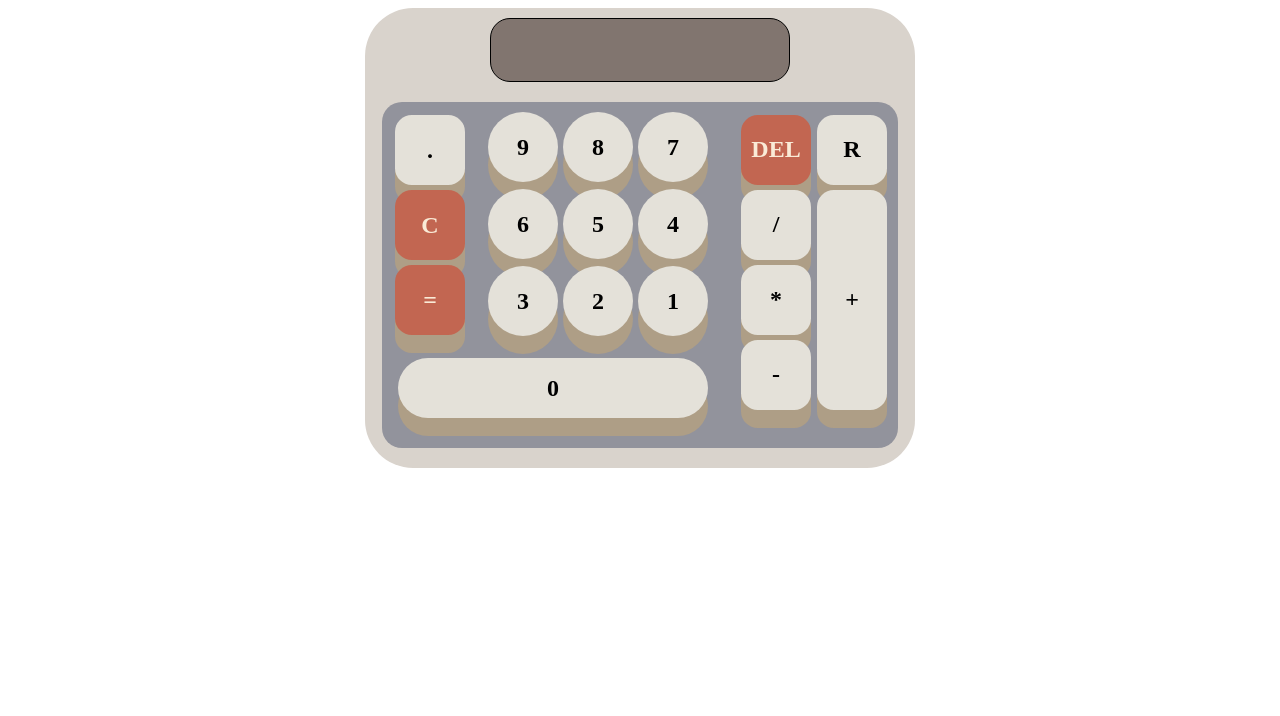
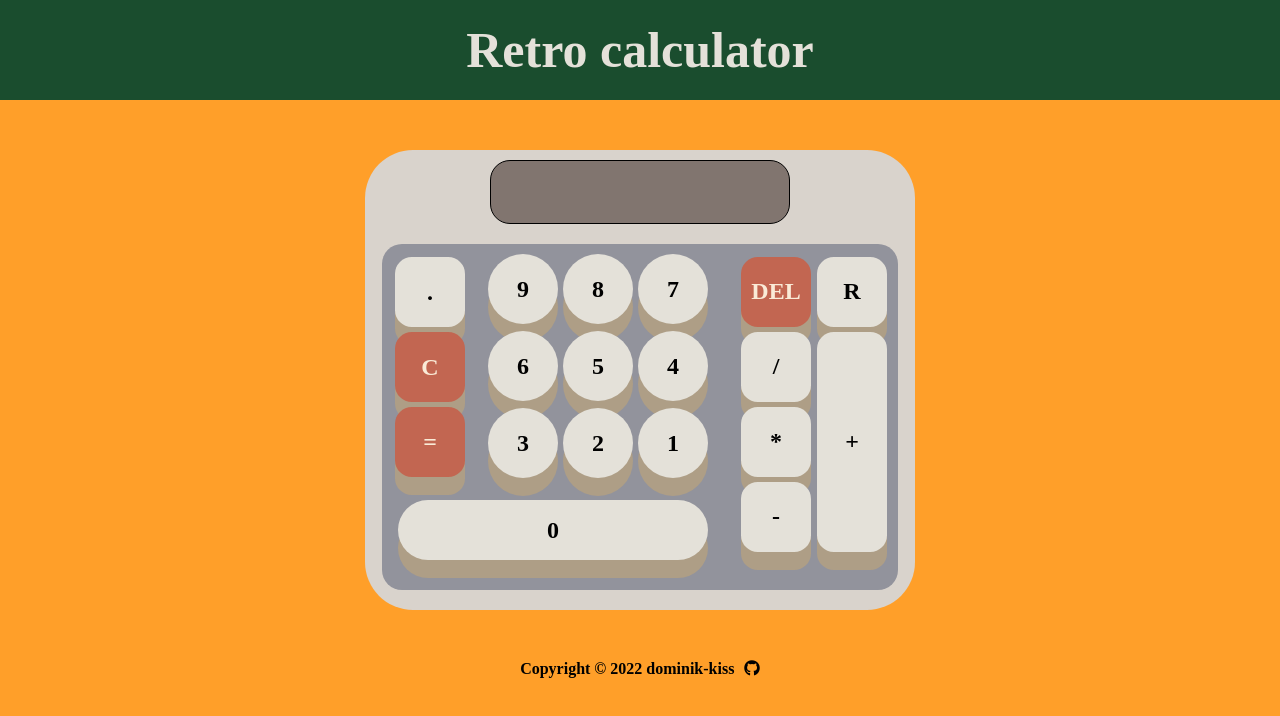
Before and after one commit to dominik-kiss/calculator, a plain HTML site: page index.html in a window 1280 px wide. Drawn offline with Linux system fonts and the light colour scheme.

Commit message:
Add header and footer

```diff
--- a/index.html
+++ b/index.html
@@ -5,10 +5,18 @@
     <meta http-equiv="X-UA-Compatible" content="IE=edge">
     <meta name="viewport" content="width=device-width, initial-scale=1.0">
     <link rel="stylesheet" href="style.css">
+    <link rel="shortcut icon" href="favicon.ico" />
+    <script
+      src="https://kit.fontawesome.com/4c536a6bd5.js"
+      crossorigin="anonymous">
+    </script>
     <script src="script.js" defer></script>
     <title>Calculator</title>
 </head>
 <body>
+    <div id="header">
+        <div id="logo">Retro calculator</div>
+    </div>
     <div id="container">
         <div id="display"></div>
         <div id="button-plate" class="container">
@@ -45,5 +53,17 @@
             </div>
         </div>
     </div>
+    <div id="footer">
+        <div>
+            Copyright ©
+            <script>
+                document.write(new Date().getFullYear())
+            </script>
+            dominik-kiss
+        </div>
+        <a href="https://github.com/dominik-kiss" target="_blank">
+            <i class="fab fa-github"></i>
+        </a>
+    </div>
 </body>
 </html>
--- a/style.css
+++ b/style.css
@@ -17,9 +17,31 @@
 
 body {
     display: flex;
+    flex-direction: column;
+    justify-content: center;
+    align-items: center;
+    margin: 0;
+    background-color: #FF9F29;
+}
+
+/*** Header ***/
+
+#header {
+    width: 100%;
+    height: 100px;
+    background-color: #1A4D2E;
+    margin-bottom: 50px;
+    display: flex;
     justify-content: center;
     align-items: center;
 }
+
+#logo {
+    font-size: 50px;
+    color: #e4e1d9;
+    font-weight: 900;
+}
+
 
 /*** General button setup ***/
 
@@ -106,6 +128,7 @@ button:active::before {
     overflow: hidden;
     margin-top: 10px;
     background-color: #81756f;
+    color: #e4e1d9;
 }
 
 #button-plate {
@@ -181,3 +204,22 @@ button:active::before {
     background-color: #c26651;
     color: antiquewhite;
 }
+
+
+/*** Footer  ***/
+
+#footer {
+    display: flex;
+    margin-top: 50px;
+    font-weight: 800;
+    gap: 10px;
+}
+
+.fa-github {
+    color: black;
+    transition: transform 0.3s ease-in-out;
+  }
+
+.fa-github:hover {
+    transform: rotate(360deg) scale(1.2);
+}
```
